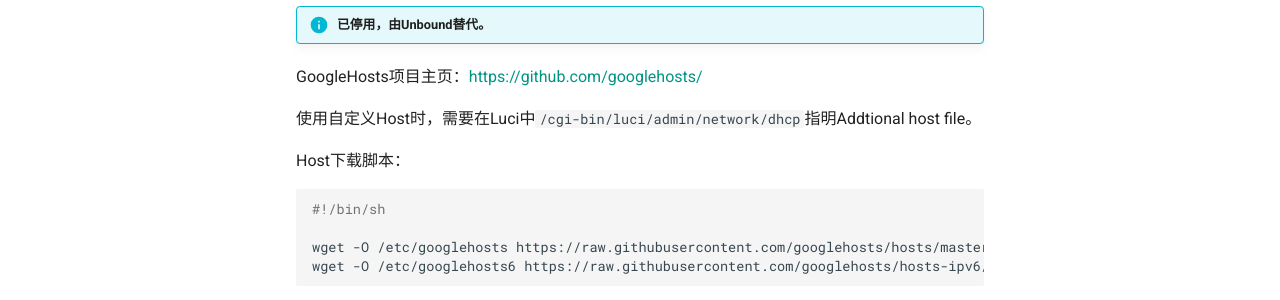
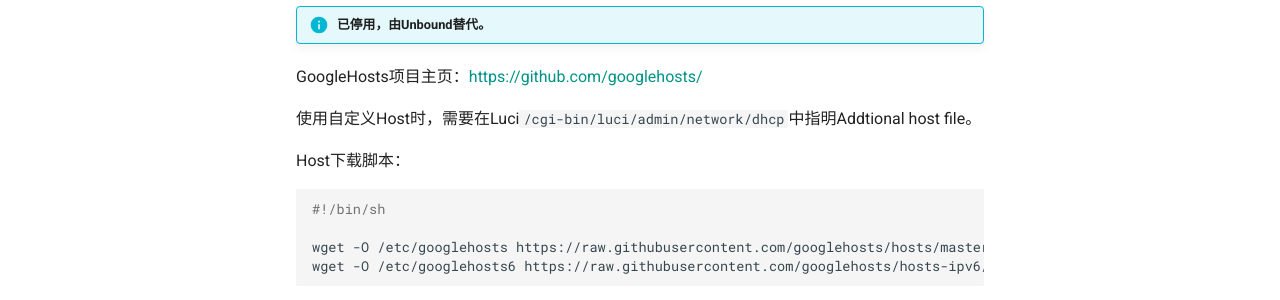
Before and after one commit to gzhu-team-509/Carrier9-info, an MkDocs documentation site: the page built from docs/DNS.md, in a window 1280 px wide and 947 px high. Shown: the part 592-892 px from the top of the window. Built offline with MkDocs 1.6.1 and Material for MkDocs 9.7.7, drawn with Linux system fonts in a browser that asks for light colours; comment, search, counter and statistics services are not loaded.

Commit message:
修正语病

```diff
--- a/docs/DNS.md
+++ b/docs/DNS.md
@@ -21,7 +21,7 @@ unbound-control-setup  # 通常需要重启后unbound-control才能生效。
 
 GoogleHosts项目主页：<https://github.com/googlehosts/>
 
-使用自定义Host时，需要在Luci中`/cgi-bin/luci/admin/network/dhcp`指明Addtional host file。
+使用自定义Host时，需要在Luci`/cgi-bin/luci/admin/network/dhcp`中指明Addtional host file。
 
 Host下载脚本：
 
```
